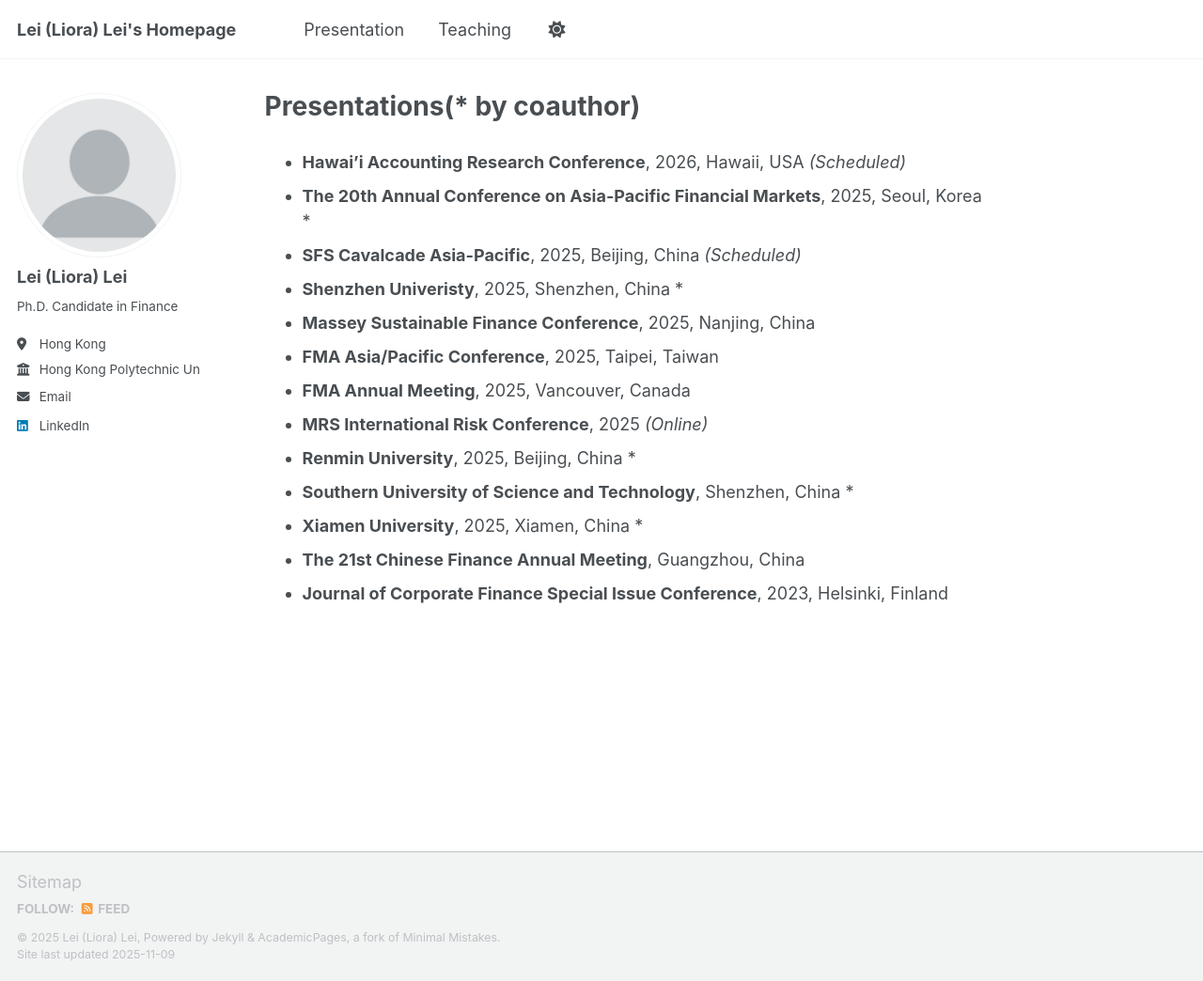
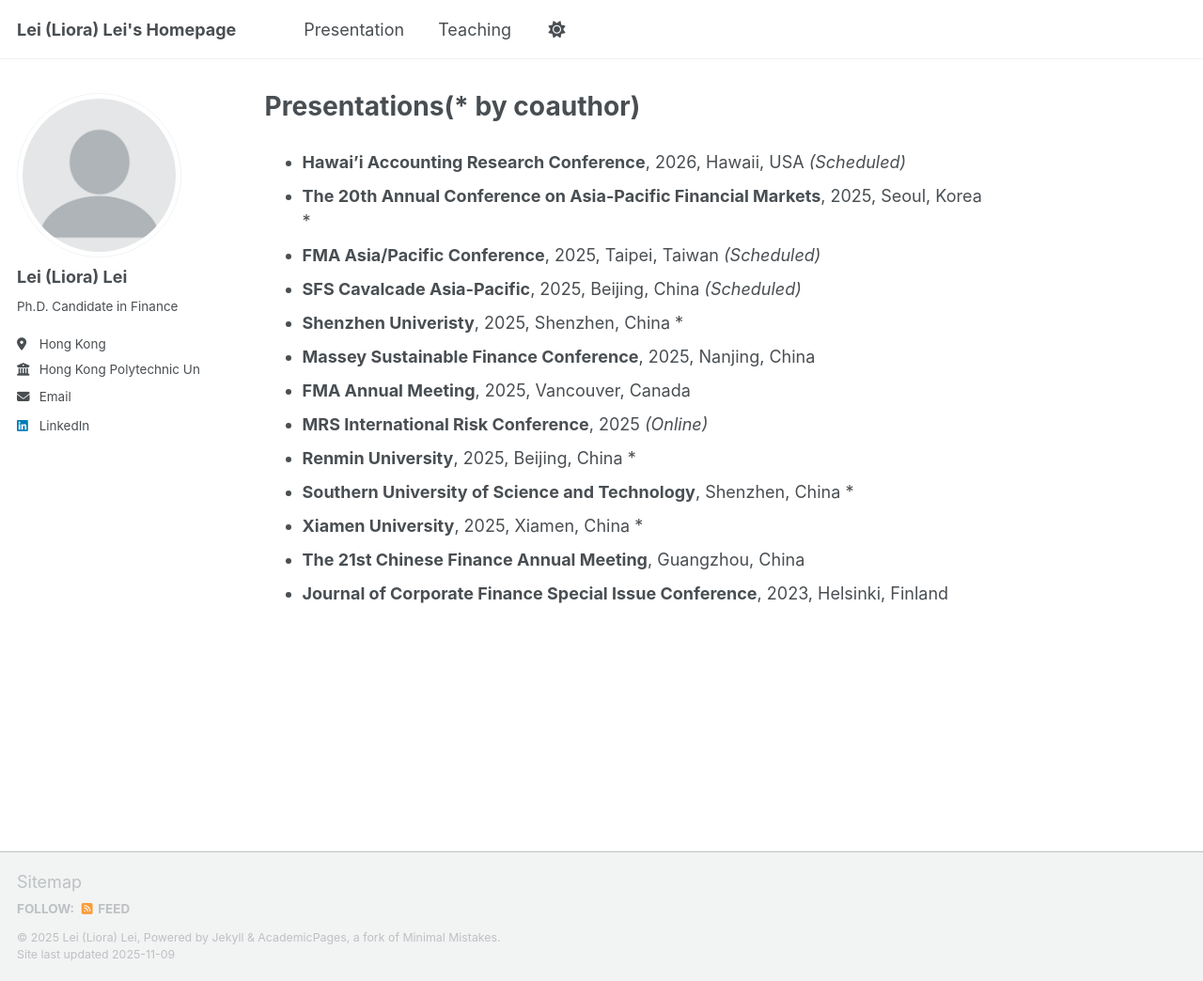
Before and after one commit to Liora-Lei/Lei-Lei, a Jekyll site: the page built from presentation.md, in a window 1280 px wide and 1044 px high. Shown: the whole window at 94% size. Built offline with Jekyll 4.4.1, drawn with Linux system fonts in a browser that asks for light colours; a script that is not in the unit is left out.

Commit message:
Update presentation.md

```diff
--- a/presentation.md
+++ b/presentation.md
@@ -8,10 +8,10 @@ hide_meta: true
 
 - **Hawai'i Accounting Research Conference**, 2026, Hawaii, USA *(Scheduled)*
 - **The 20th Annual Conference on Asia-Pacific Financial Markets**, 2025, Seoul, Korea *
+- **FMA Asia/Pacific Conference**, 2025, Taipei, Taiwan *(Scheduled)*
 - **SFS Cavalcade Asia-Pacific**, 2025, Beijing, China *(Scheduled)*
 - **Shenzhen Univeristy**, 2025, Shenzhen, China *
 - **Massey Sustainable Finance Conference**, 2025, Nanjing, China
-- **FMA Asia/Pacific Conference**, 2025, Taipei, Taiwan
 - **FMA Annual Meeting**, 2025, Vancouver, Canada
 - **MRS International Risk Conference**, 2025 *(Online)*
 - **Renmin University**, 2025, Beijing, China *
```
